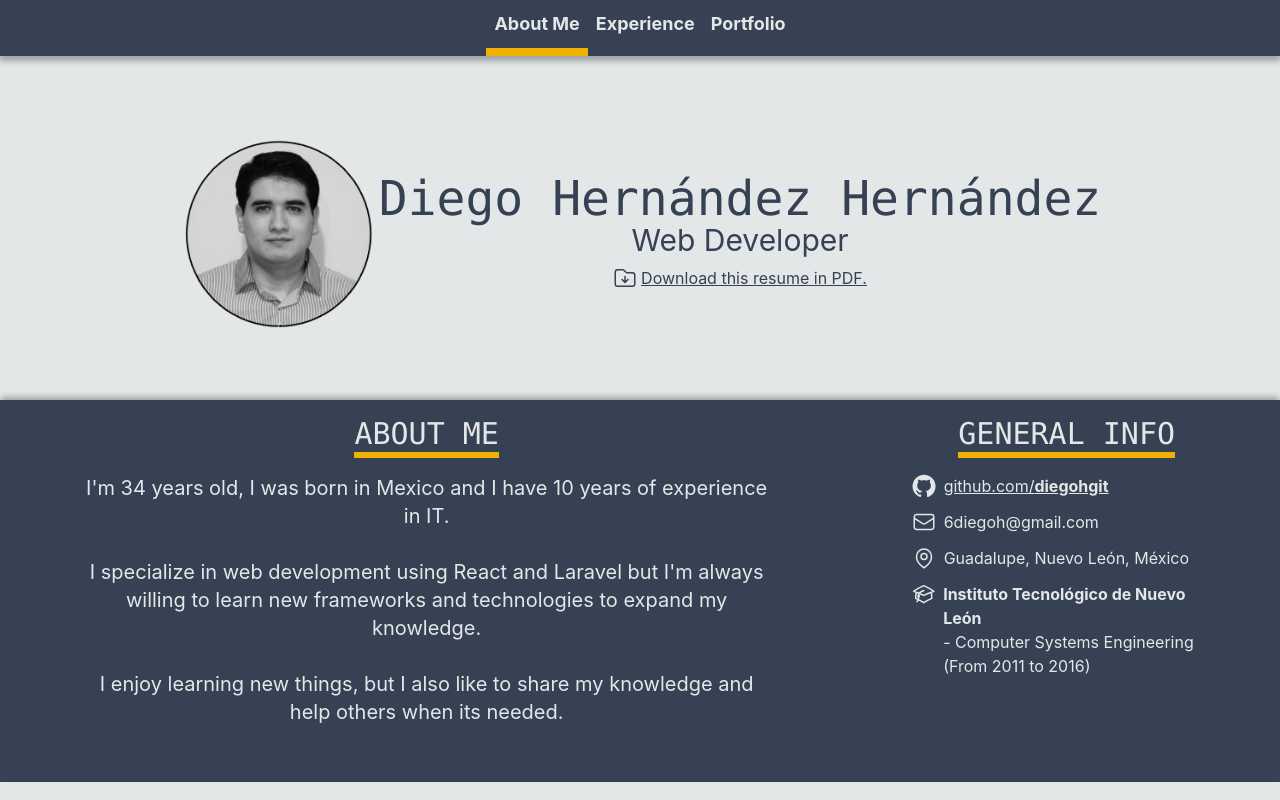
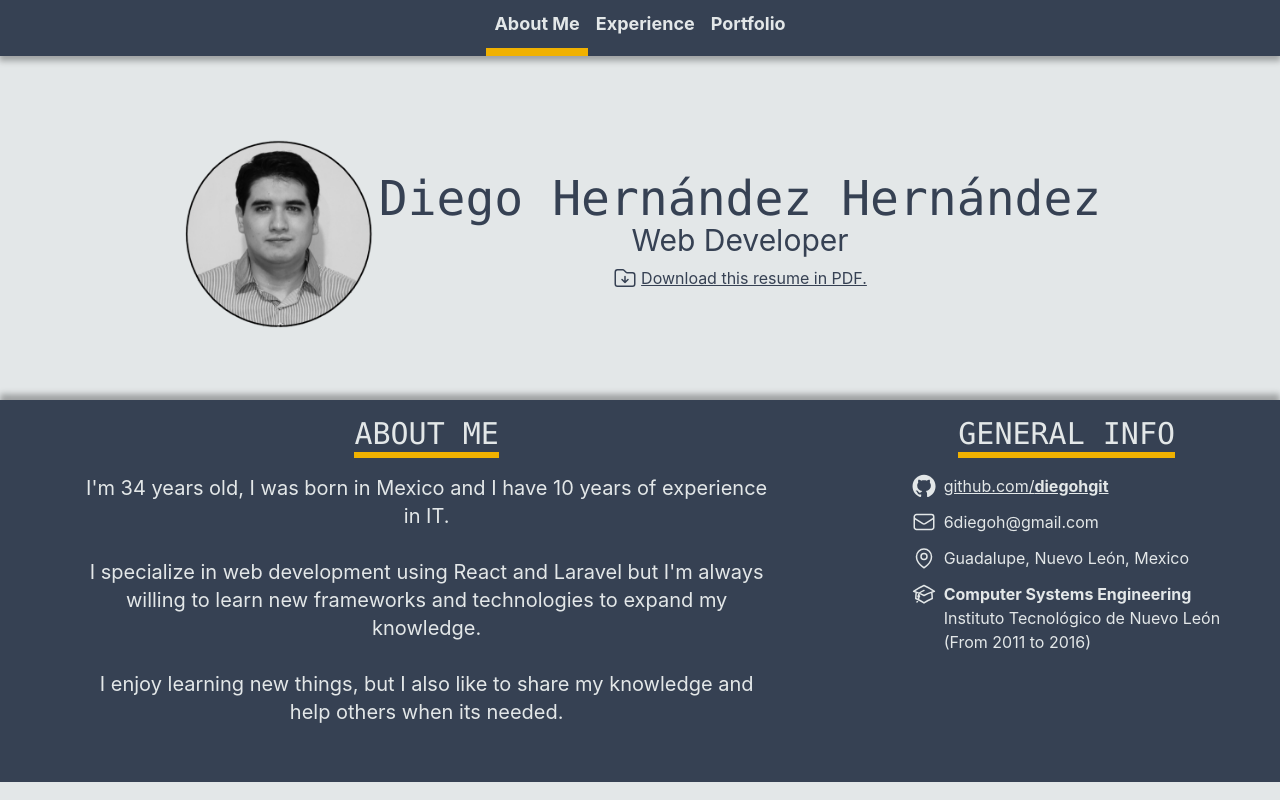
Before and after one commit to diegohgit/diego-cv, a React (Vite) app: page / in a window 1280 px wide. Built offline with nearby package versions, Linux system fonts and the light colour scheme.

Commit message:
Update data in General Info section.

```diff
--- a/src/views/Home.jsx
+++ b/src/views/Home.jsx
@@ -42,7 +42,7 @@ export default function Home() {
     {/* BOTTOM */}
       <div className="relative z-10 bg-dark
                       pb-14 pt-8 md:pt-0
-                      shadow-[0_-4px_6px_-1px_rgba(0,0,0,0.3)]">
+                      shadow-[0_-6px_6px_0_rgba(0,0,0,0.3)]">
         <div className="md:flex text-light">
 
         {/* About Me */}
@@ -114,7 +114,7 @@ export default function Home() {
                   <path strokeLinecap="round" strokeLinejoin="round" d="M15 10.5a3 3 0 1 1-6 0 3 3 0 0 1 6 0Z" />
                   <path strokeLinecap="round" strokeLinejoin="round" d="M19.5 10.5c0 7.142-7.5 11.25-7.5 11.25S4.5 17.642 4.5 10.5a7.5 7.5 0 1 1 15 0Z" />
                 </svg>
-                <span>Guadalupe, Nuevo León, México</span>
+                <span>Guadalupe, Nuevo León, Mexico</span>
               </div>
 
               <div>
@@ -123,9 +123,9 @@ export default function Home() {
                   <path strokeLinecap="round" strokeLinejoin="round" d="M4.26 10.147a60.438 60.438 0 0 0-.491 6.347A48.62 48.62 0 0 1 12 20.904a48.62 48.62 0 0 1 8.232-4.41 60.46 60.46 0 0 0-.491-6.347m-15.482 0a50.636 50.636 0 0 0-2.658-.813A59.906 59.906 0 0 1 12 3.493a59.903 59.903 0 0 1 10.399 5.84c-.896.248-1.783.52-2.658.814m-15.482 0A50.717 50.717 0 0 1 12 13.489a50.702 50.702 0 0 1 7.74-3.342M6.75 15a.75.75 0 1 0 0-1.5.75.75 0 0 0 0 1.5Zm0 0v-3.675A55.378 55.378 0 0 1 12 8.443m-7.007 11.55A5.981 5.981 0 0 0 6.75 15.75v-1.5" />
                 </svg>
                 <div >
-                  <span className="font-bold">Instituto Tecnológico de Nuevo León</span>
+                  <span className="font-bold">Computer Systems Engineering</span>
                   <br />
-                  <span>- Computer Systems Engineering</span>
+                  <span>Instituto Tecnológico de Nuevo León</span>
                   <br />
                   <span>(From 2011 to 2016)</span>
                 </div>
```
